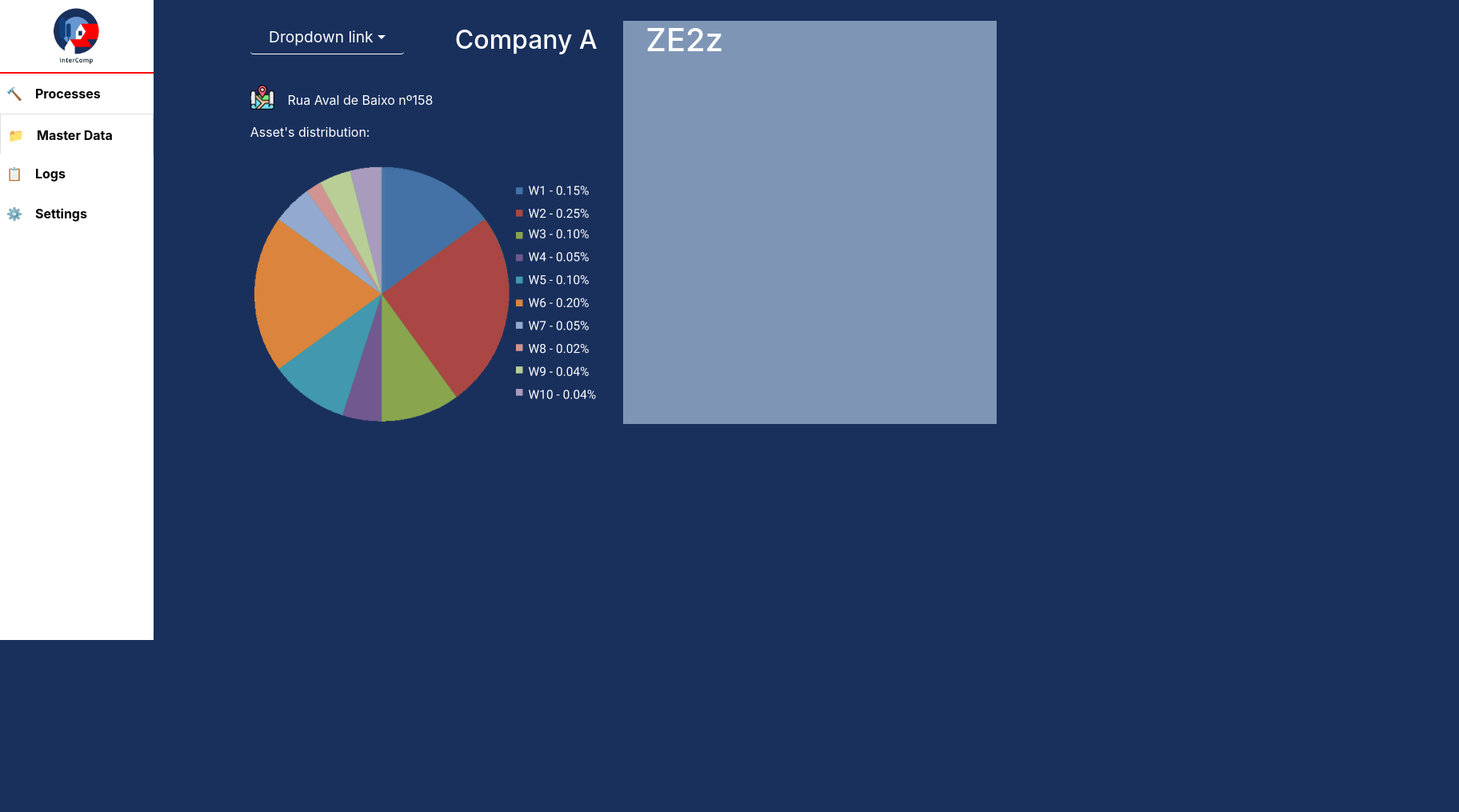
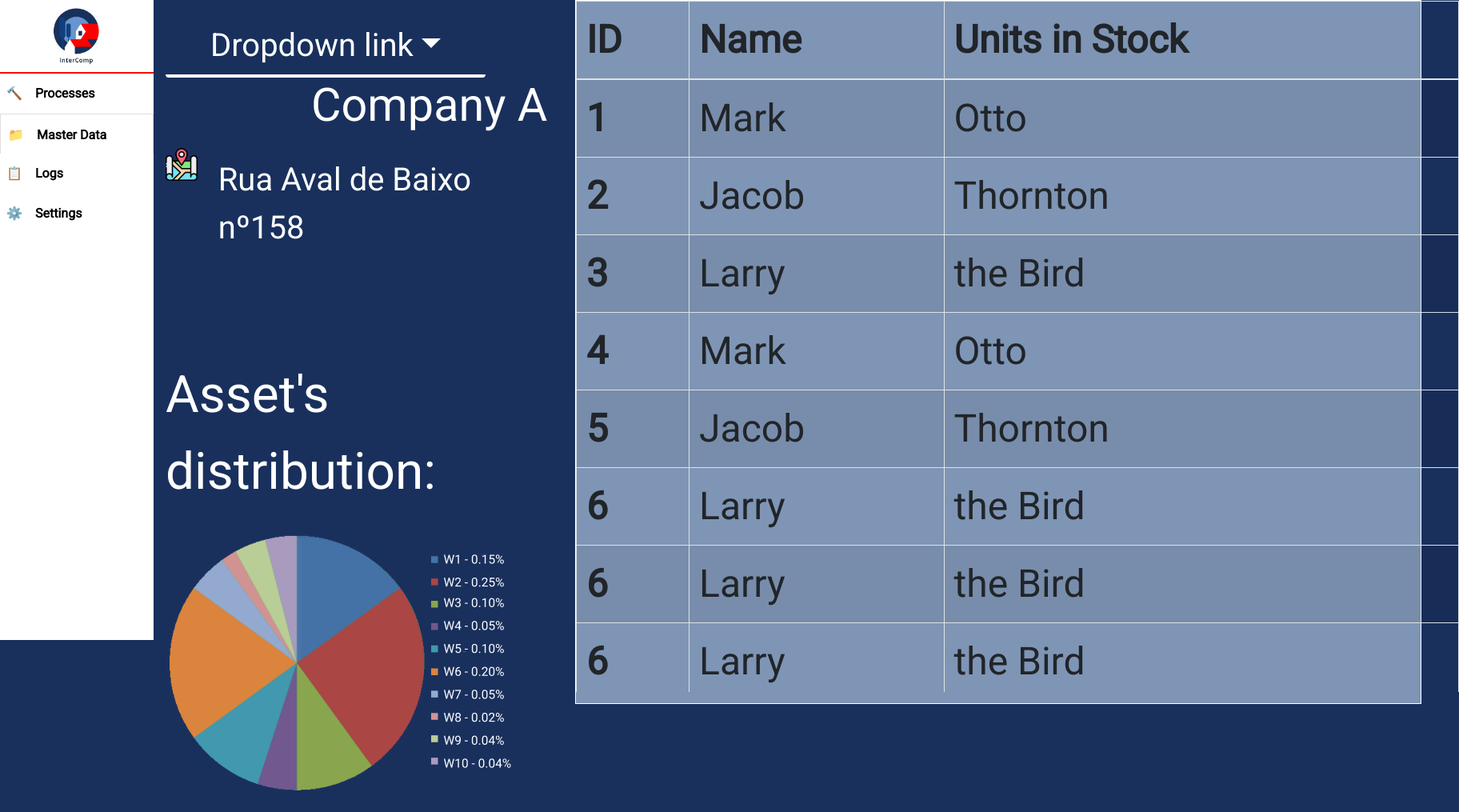
Before and after one commit to TomasNovo/FEUP-SINF, a React (Create React App) app in the folder frontend/: page /warehouses in a window 1280 px wide. Shown: the top 1015 px of the page at 80% size, 1824 px wide, since content can reach past the window. Before the commit the page ends 800 px from the top, so only its background shows below. Built offline with nearby package versions, Linux system fonts and the light colour scheme; some icons are missing.

Commit message:
Warehouses scroll added

```diff
--- a/frontend/src/components/Warehouses/Warehouses.js
+++ b/frontend/src/components/Warehouses/Warehouses.js
@@ -10,7 +10,6 @@ class Warehouses extends React.Component
 {
 	render() {
 		return (
-            <body>
                 <PageTemplate page="warehouses">
                     <Container>
                         <div className="all">
@@ -29,22 +28,97 @@ class Warehouses extends React.Component
                                 </div>
                                 <h1>Company A</h1>
                                 <div className="localization">
-                                    <img src={localization} alt="Localization" width="30" height="31" />
+                                    <img src={localization} alt="Localization" width="40" height="41" />
                                     <p>Rua Aval de Baixo nº158</p>
                                 </div>
-                                <div classNam="assets">
+                                <div className="assets">
                                     <p>Asset's distribution:</p>
                                     <img src={graphic} alt="Graphic" />
                                 </div>
                             </div>
                             <div className="right">
-                                <h1>ZE2z</h1>
+                                <div className="table-wrapper-scroll-y my-custom-scrollbar">
+                                    <table className="table table-bordered table-striped mb-0">
+                                        <thead>
+                                        <tr>
+                                            <th scope="col">ID</th>
+                                            <th scope="col">Name</th>
+                                            <th scope="col">Units in Stock</th>
+                                        </tr>
+                                        </thead>
+                                        <tbody>
+                                        <tr>
+                                            <th scope="row">1</th>
+                                            <td>Mark</td>
+                                            <td>Otto</td>
+                                        </tr>
+                                        <tr>
+                                            <th scope="row">2</th>
+                                            <td>Jacob</td>
+                                            <td>Thornton</td>
+                                        </tr>
+                                        <tr>
+                                            <th scope="row">3</th>
+                                            <td>Larry</td>
+                                            <td>the Bird</td>
+                                        </tr>
+                                        <tr>
+                                            <th scope="row">4</th>
+                                            <td>Mark</td>
+                                            <td>Otto</td>
+                                        </tr>
+                                        <tr>
+                                            <th scope="row">5</th>
+                                            <td>Jacob</td>
+                                            <td>Thornton</td>
+                                        </tr>
+                                        <tr>
+                                            <th scope="row">6</th>
+                                            <td>Larry</td>
+                                            <td>the Bird</td>
+                                        </tr>
+                                        <tr>
+                                            <th scope="row">6</th>
+                                            <td>Larry</td>
+                                            <td>the Bird</td>
+                                        </tr>
+                                        <tr>
+                                            <th scope="row">6</th>
+                                            <td>Larry</td>
+                                            <td>the Bird</td>
+                                        </tr>
+                                        <tr>
+                                            <th scope="row">6</th>
+                                            <td>Larry</td>
+                                            <td>the Bird</td>
+                                        </tr>
+                                        <tr>
+                                            <th scope="row">6</th>
+                                            <td>Larry</td>
+                                            <td>the Bird</td>
+                                        </tr>
+                                        <tr>
+                                            <th scope="row">6</th>
+                                            <td>Larry</td>
+                                            <td>the Bird</td>
+                                        </tr>
+                                        <tr>
+                                            <th scope="row">6</th>
+                                            <td>Larry</td>
+                                            <td>the Bird</td>
+                                        </tr>
+                                        </tbody>
+                                    </table>
+                                </div>
+
+                                <div className="totalAssets">
+                                    <h1>Total Assets Value: €110.225,30</h1>
+                                </div>
+
                             </div>
                         </div>
                     </Container>
                 </PageTemplate>
-            </body>
-
         );
 	}
 };
--- a/frontend/src/components/Warehouses/Warehouses.scss
+++ b/frontend/src/components/Warehouses/Warehouses.scss
@@ -1,9 +1,10 @@
 .all
 {
-    margin-left: 10%;
+    margin-left: 0%;
     margin-top: 7%;
     display: flex;
-    height: 30%;
+    height: 100%;
+    width: 100%;
 }
 
 .all .left
@@ -16,10 +17,12 @@
 .all .right
 {
     background-color: rgb(127,149,181);
-    width: 50%;
+    width: 100%;
+    height: 55em;
     float: right;
-    margin-right: 2%;
-    margin-top: -5%;
+    margin-top: -7%;
+    margin-left: 7%;
+    border: 1px solid white;
 }
 
 .all .left > h1, .all .right > h1
@@ -30,10 +33,9 @@
 
 .left h1
 {
-    font-size: 2em;
+    font-size: 3.6em;
     float: right;
-    margin-right: 7%;
-    margin-top: -8%;
+    margin-right: -9%;
 }
 
 .btn
@@ -43,9 +45,34 @@
     font-size: 1.2em;
 }
 
-.btn-group
+.dropdown-item > a
 {
-    width: 100%;
+    float: right;
+}
+
+.dropdown-item
+{
+    font-size: 2.4em;
+    color: white;
+    background-color: rgb(127,149,181);
+    border: 1px solid rgb(187, 197, 216);
+}
+
+.dropdown-item:hover
+{
+    background-color: rgb(71, 133, 226);
+}
+
+
+
+.btn-secondary
+{
+    border: none;
+    border-bottom: solid 0.1em white;
+    font-size: 2.5em;
+    box-shadow: none;
+    // width: 100%;
+    background-color: rgb(25,48,93);
 }
 
 .show > .btn-secondary.dropdown-toggle
@@ -57,13 +84,14 @@
     border-bottom: solid 0.1em white;
 }
 
-#dropdownMenuLink:hover
+.btn-secondary:hover
 {
     background-color: rgb(26, 63, 138);
     border-top: none;
     border-left: none;
     border-right: none;
     border-bottom: solid 0.1em white;
+    color: white;
 }
 
 #dropdownMenuLink:active
@@ -83,17 +111,19 @@
     border-left: none;
     border-right: none;
     border-bottom: solid 0.1em white;
+    box-shadow: none;
 }
 
 .localization
 {
-    margin-top: 8%;
+    margin-top: 20%;
 }
 
 .localization > p
 {
-    margin-left: 10%;
-    margin-top: -5% ;
+    font-size: 2.5em;
+    margin-left: 15%;
+    margin-top: -7% ;
 }
 
 p
@@ -103,11 +133,34 @@ p
 
 .assets
 {
-    margin-top: 15%;
+    margin-top: 30%;
     font-size: 2em;
     color: white;
 }
 
 .assets > p
 {
+    font-size: 2em;
 }
+
+//scroll
+
+.my-custom-scrollbar
+{
+    position: relative;
+    height: 18em;
+    overflow: auto;
+    font-size: 3em;
+    width: 23em;
+}
+.table-wrapper-scroll-y
+{
+    display: block;
+}
+
+.totalAssets > h1
+{
+    margin-top: 3em;
+    font-size: 4em;
+    color: white;
+}
```
